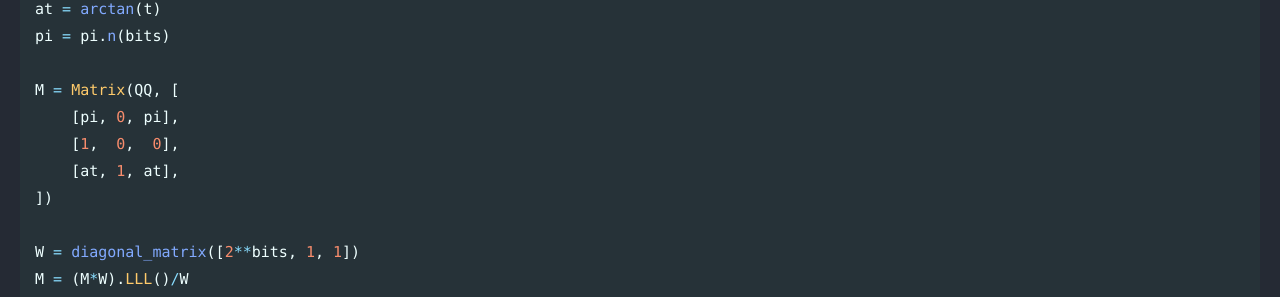
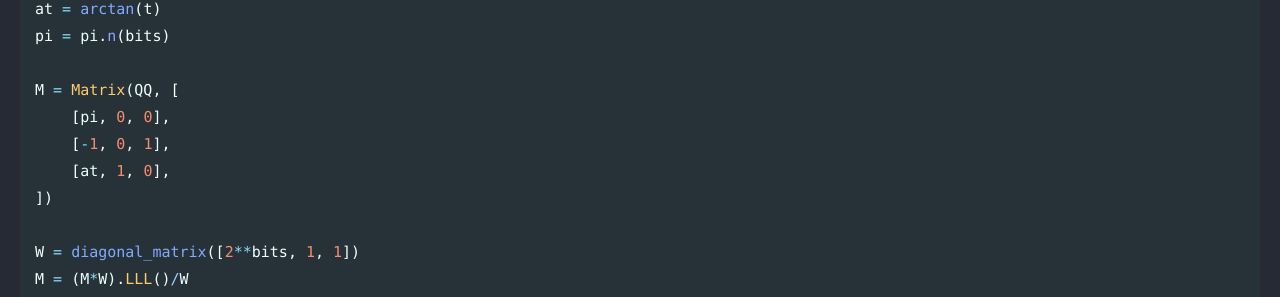
Before and after one commit to Connor-McCartney/Connor-McCartney.github.io, a Jekyll site: the page built from _pages/cryptography/other/Tan-ImaginaryCTF2023.md, in a window 1280 px wide. Shown: the part 1546-1843 px from the top of the page. Built offline with Jekyll 4.4.1, drawn with Linux system fonts in a browser that asks for light colours; cached includes are drawn as plain includes.

Commit message:
Update Tan-ImaginaryCTF2023.md

```diff
--- a/_pages/cryptography/other/Tan-ImaginaryCTF2023.md
+++ b/_pages/cryptography/other/Tan-ImaginaryCTF2023.md
@@ -73,9 +73,9 @@ at = arctan(t)
 pi = pi.n(bits)
 
 M = Matrix(QQ, [
-    [pi, 0, pi],
-    [1,  0,  0],
-    [at, 1, at],
+    [pi, 0, 0],
+    [-1, 0, 1],
+    [at, 1, 0],
 ])
 
 W = diagonal_matrix([2**bits, 1, 1])
```
